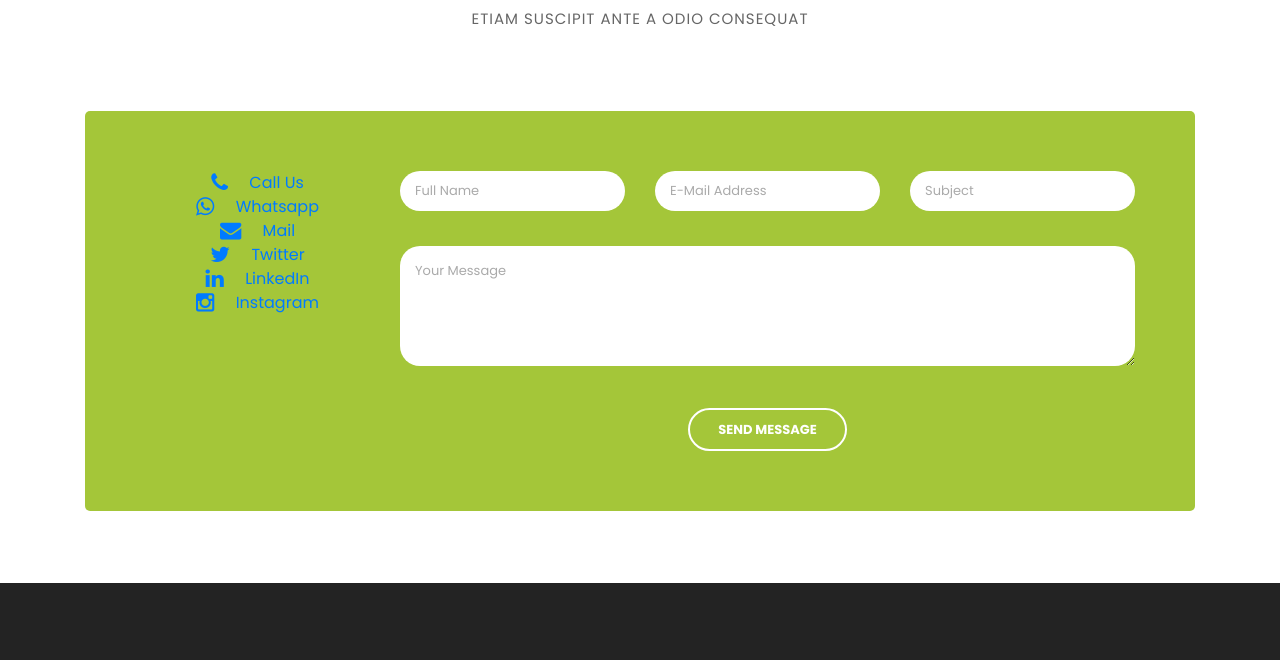
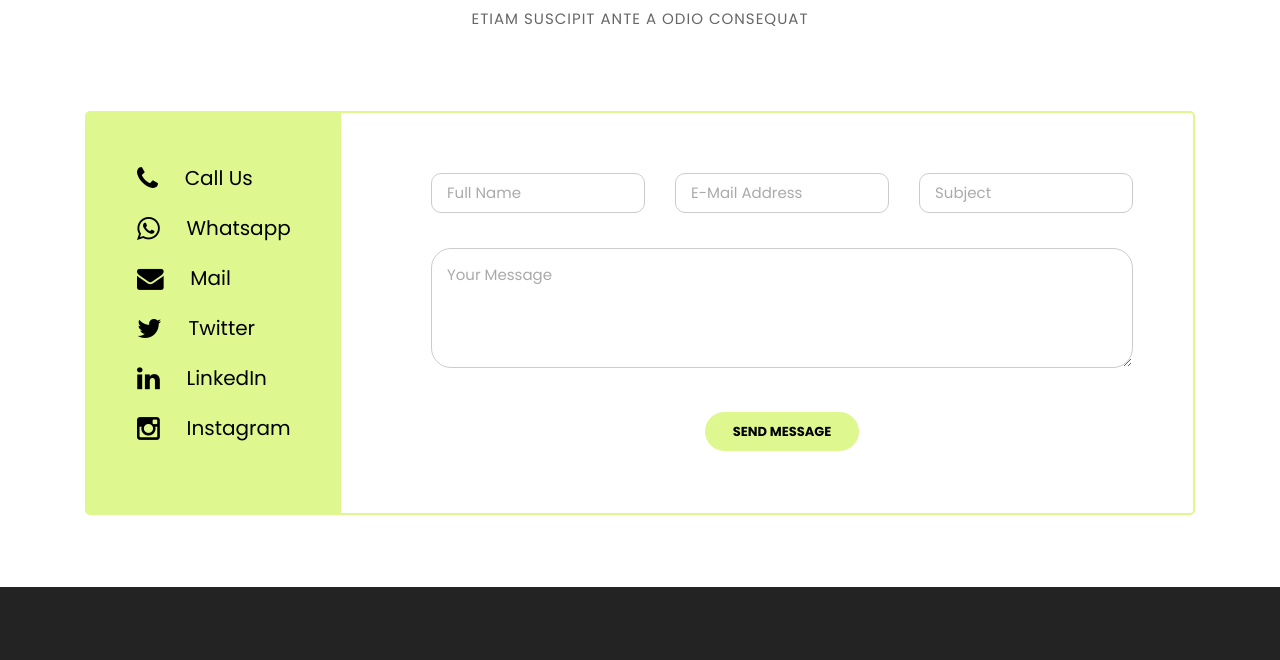
Before and after one commit to goelpuneet25/stepacto-repair-front-end, a plain HTML site: page index.html in a window 1280 px wide. Shown: the part 4062-4722 px from the top of the page. Drawn offline with Linux system fonts and the light colour scheme.

Commit message:
contact form better ui css

```diff
--- a/assets/css/templatemo-finance-business.css
+++ b/assets/css/templatemo-finance-business.css
@@ -48,7 +48,7 @@ a.filled-button {
 }
 
 a.filled-button:hover {
-    background-color: #fff;
+    background-color: #def78e;
     color: #000000;
 }
 
@@ -845,30 +845,37 @@ ul.slick-dots {
 }
 
 .callback-form .contact-form {
-    background-color: #a4c639;
-    padding: 60px;
+    background-color: #ffffff;
+    /* padding: 60px; */
     border-radius: 5px;
     text-align: center;
+    border: #def78e;
+    border-style: solid;
+    border-width: 2px;
 }
 
 .callback-form .contact-form input {
-    border-radius: 20px;
+    border-radius: 10px;
     height: 40px;
     line-height: 40px;
     display: inline-block;
     padding: 0px 15px;
     color: #6a6a6a;
-    font-size: 13px;
+    font-size: 15px;
     text-transform: none;
     box-shadow: none;
-    border: none;
+    border: #ccc;
+    border-style: solid;
+    border-width: 1.5px;
     margin-bottom: 35px;
 }
 
 .callback-form .contact-form input:focus {
     outline: none;
     box-shadow: none;
-    border: none;
+    border: #ccc;
+    border-style: solid;
+    border-width: 1.5px;
 }
 
 .callback-form .contact-form textarea {
@@ -879,17 +886,21 @@ ul.slick-dots {
     display: inline-block;
     padding: 15px;
     color: #6a6a6a;
-    font-size: 13px;
+    font-size: 15px;
     text-transform: none;
     box-shadow: none;
-    border: none;
+    border: #ccc;
+    border-style: solid;
+    border-width: 1.5px;
     margin-bottom: 35px;
 }
 
 .callback-form .contact-form textarea:focus {
     outline: none;
     box-shadow: none;
-    border: none;
+    border: #ccc;
+    border-style: solid;
+    border-width: 1.5px;
 }
 
 .callback-form .contact-form ::-webkit-input-placeholder { /* Edge */
@@ -905,8 +916,8 @@ ul.slick-dots {
 }
 
 .callback-form .contact-form button.border-button {
-    background-color: transparent;
-    color: #fff;
+    background-color: #def78e;
+    color: rgb(0, 0, 0);
     border: 2px solid #fff;
     font-size: 13px;
     text-transform: uppercase;
@@ -922,12 +933,12 @@ ul.slick-dots {
 }
 
 .callback-form .contact-form button.border-button:hover {
-    background-color: #fff;
-    color: #a4c639;
+    background-color: #def78e;
+    color: #000000;
 }
 
 .contact-us .contact-form button.filled-button {
-    background-color: #a4c639;
+    background-color: #def78e;
     color: #fff;
     border: none;
     font-size: 13px;
@@ -945,7 +956,7 @@ ul.slick-dots {
 
 .contact-us .contact-form button.filled-button:hover {
     background-color: #fff;
-    color: #a4c639;
+    color: #def78e;
 }
 
 
@@ -1097,9 +1108,9 @@ footer .contact-form ::placeholder {
 }
 
 footer .contact-form button.filled-button {
-    background-color: transparent;
-    color: #fff;
     background-color: #a4c639;
+    color: rgb(0, 0, 0);
+    /* background-color: #a4c639; */
     border: none;
     font-size: 13px;
     text-transform: uppercase;
@@ -1115,8 +1126,8 @@ footer .contact-form button.filled-button {
 }
 
 footer .contact-form button.filled-button:hover {
-    background-color: #fff;
-    color: #a4c639;
+    background-color: #a4c639;
+    color: #000000;
 }
 
 
@@ -1457,3 +1468,27 @@ footer .contact-form button.filled-button:hover {
         border-bottom: none !important;
     }
 }
+
+.social-media-contacts {
+    background-color: #def78e;
+    min-width: 100%;
+    min-height: 100%;
+    padding: 40px 30px 40px 40px;
+}
+
+.social-media-contacts li {
+    padding: 10px;
+    text-align: left;
+    font-size: 20px;
+
+}
+
+.social-media-contacts li a {
+
+    color: rgb(0, 0, 0);
+
+}
+
+.contact-form-custom {
+    padding: 60px;
+}
```
